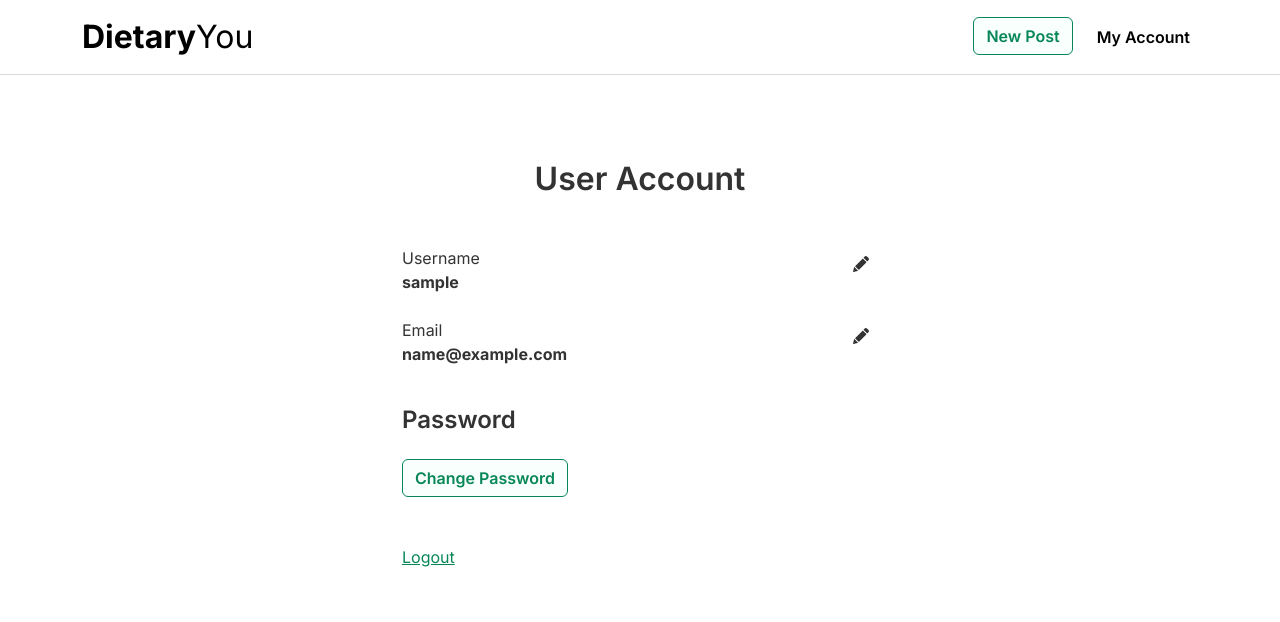
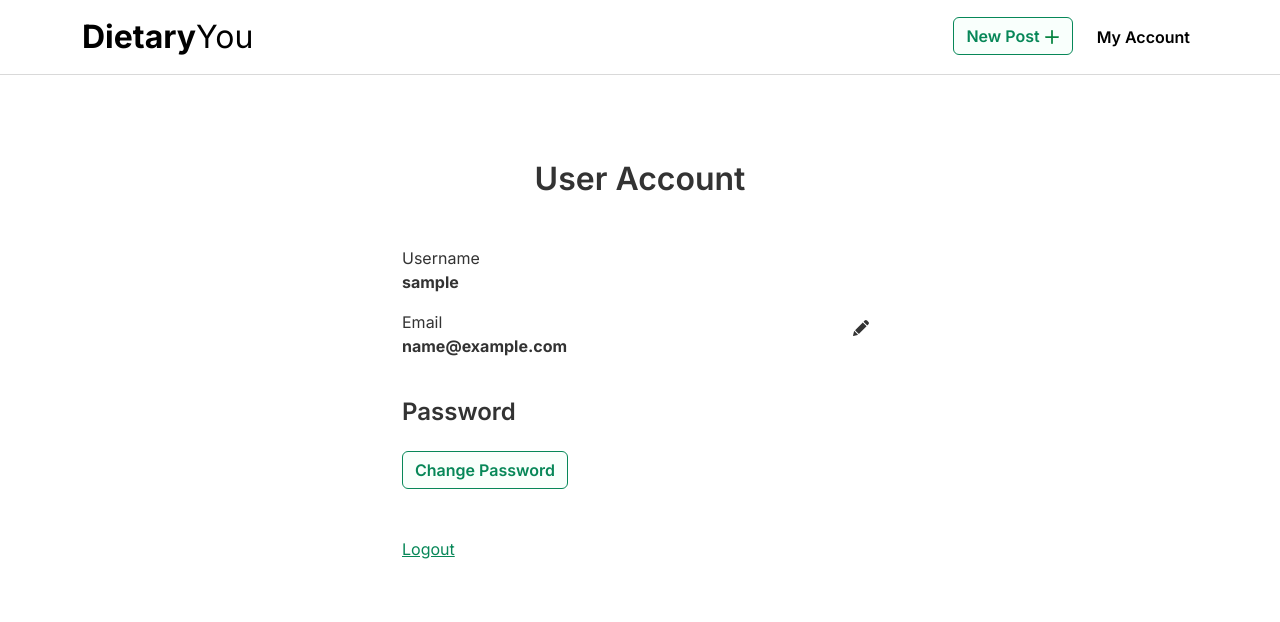
Before and after one commit to dev-timm/DietaryYou, a Django app: page /user_account in a window 1280 px wide. Shown: the top 622 px of the page. Run offline with Django 3.2, Linux system fonts and the light colour scheme; the visitor is signed in with stand-in values (Sample User, id 1).

Commit message:
add icon to new post button and remove edit username icon from settings page

```diff
--- a/static/css/style.css
+++ b/static/css/style.css
@@ -109,6 +109,9 @@ h4 {
     border-color: #1b894f;
   }
 
+.btn-outline-primary:hover svg {
+    fill: #fff;
+}
 
 .btn-primary {
     background-color: #078758;
@@ -150,6 +153,11 @@ input[type="email"]:focus,
 
 .excerpt-height {
     height: 122px;
+}
+
+.btn-outline-primary svg {
+    fill: #068440;
+    padding-bottom: 2px;
 }
 
 /* COMPONENTS */
--- a/templates/base.html
+++ b/templates/base.html
@@ -27,7 +27,33 @@
                 <ul class="navbar-nav ms-auto mb-2 mb-lg-0">
                     {% if user.is_authenticated %}
                     <li>
-                        <a class="btn btn-outline-primary" aria-current="page" href="{% url 'add_post' %}">New Post</a>
+                        <a class="btn btn-outline-primary" aria-current="page" href="{% url 'add_post' %}">New Post <svg
+                                width="16" height="16" viewBox="0 0 16 16" fill="none"
+                                xmlns="http://www.w3.org/2000/svg">
+                                <g clip-path="url(#clip0_969_558)">
+                                    <path
+                                        d="M0 8C0 8.26522 0.105357 8.51957 0.292893 8.70711C0.48043
+                                        8.89464 0.734784 9 1 9H6.83333C6.87754 9 6.91993 9.01756 6.95118
+                                        9.04882C6.98244 9.08007 7 9.12246 7 9.16667V15C7 15.2652 7.10536
+                                        15.5196 7.29289 15.7071C7.48043 15.8946 7.73478 16 8 16C8.26522 16
+                                        8.51957 15.8946 8.70711 15.7071C8.89464 15.5196 9 15.2652 9 15V9.16667C9
+                                        9.12246 9.01756 9.08007 9.04882 9.04882C9.08007 9.01756 9.12246 9 9.16667
+                                        9H15C15.2652 9 15.5196 8.89464 15.7071 8.70711C15.8946 8.51957 16 8.26522
+                                        16 8C16 7.73478 15.8946 7.48043 15.7071 7.29289C15.5196 7.10536 15.2652 7
+                                        15 7H9.16667C9.12246 7 9.08007 6.98244 9.04882 6.95118C9.01756 6.91993 9
+                                        6.87754 9 6.83333V1C9 0.734784 8.89464 0.48043 8.70711 0.292893C8.51957
+                                        0.105357 8.26522 0 8 0C7.73478 0 7.48043 0.105357 7.29289 0.292893C7.10536
+                                        0.48043 7 0.734784 7 1V6.83333C7 6.87754 6.98244 6.91993 6.95118 6.95118C6.91993
+                                        6.98244 6.87754 7 6.83333 7H1C0.734784 7 0.48043 7.10536 0.292893 7.29289C0.105357
+                                        7.48043 0 7.73478 0 8Z"/>
+                                </g>
+                                <defs>
+                                    <clipPath id="clip0_969_558">
+                                        <rect width="16" height="16" fill="white" />
+                                    </clipPath>
+                                </defs>
+                            </svg>
+                        </a>
                     </li>
                     <li class="nav-item account-link">
                         <a class="nav-link active" aria-current="page" href="{% url 'user_account' %}">My Account</a>
--- a/templates/user_account.html
+++ b/templates/user_account.html
@@ -6,16 +6,10 @@
 
 <div class="container max-window-width">
     <h3 class="text-center">User Account</h3>
-    <div class="row mb-2">
-        <div class="col-10">
+        <div>
             <p class="user-details-label">Username</p>
             <p class="user-details">{{ user.username }}</p>
         </div>
-        <div class="col-2">
-            <a href="#" class="float-end btn btn-sm icon-hover">
-                <img src="../static/images/icons/icon-edit.svg" alt="Edit username"></a>
-        </div>
-    </div>
     <div class="row mb-2">
         <div class="col-10">
             <p class="user-details-label">Email</p>
```
Also changed, not shown: static/images/icons/icon-add.svg (added).
